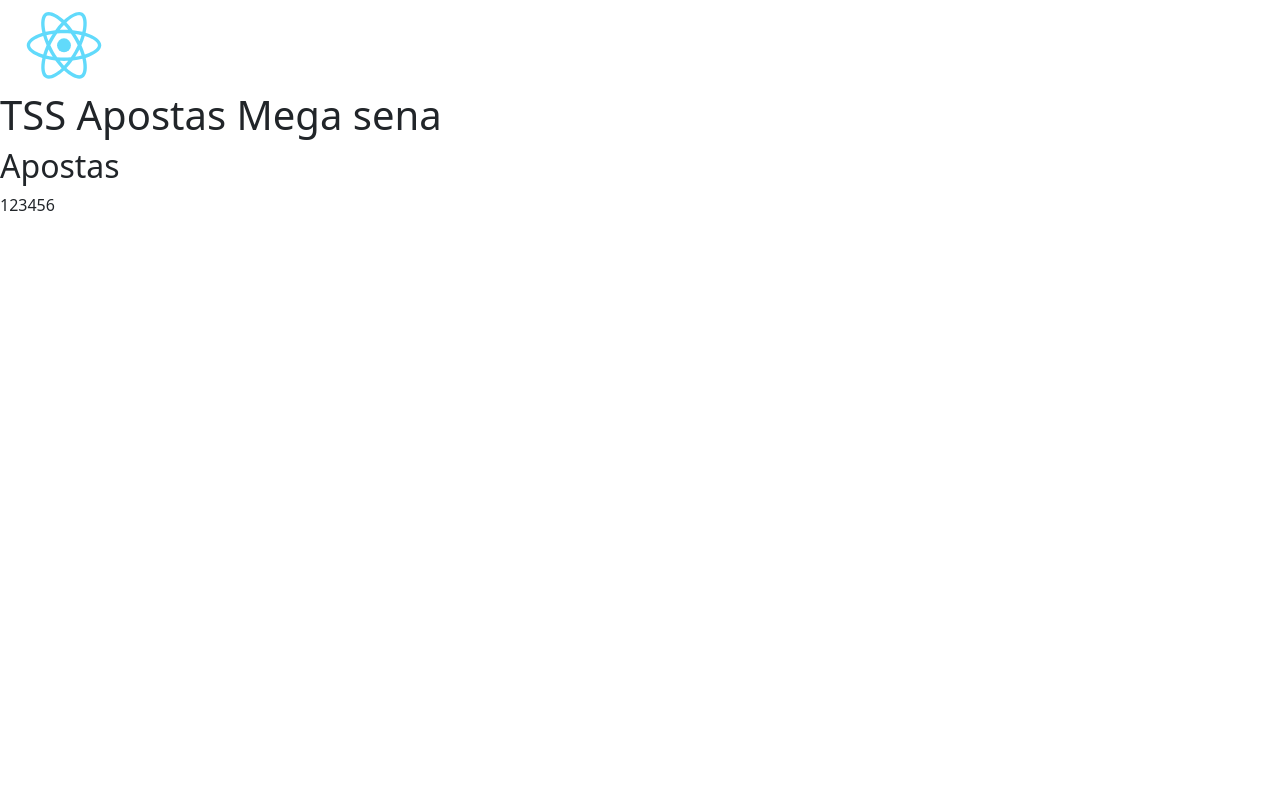
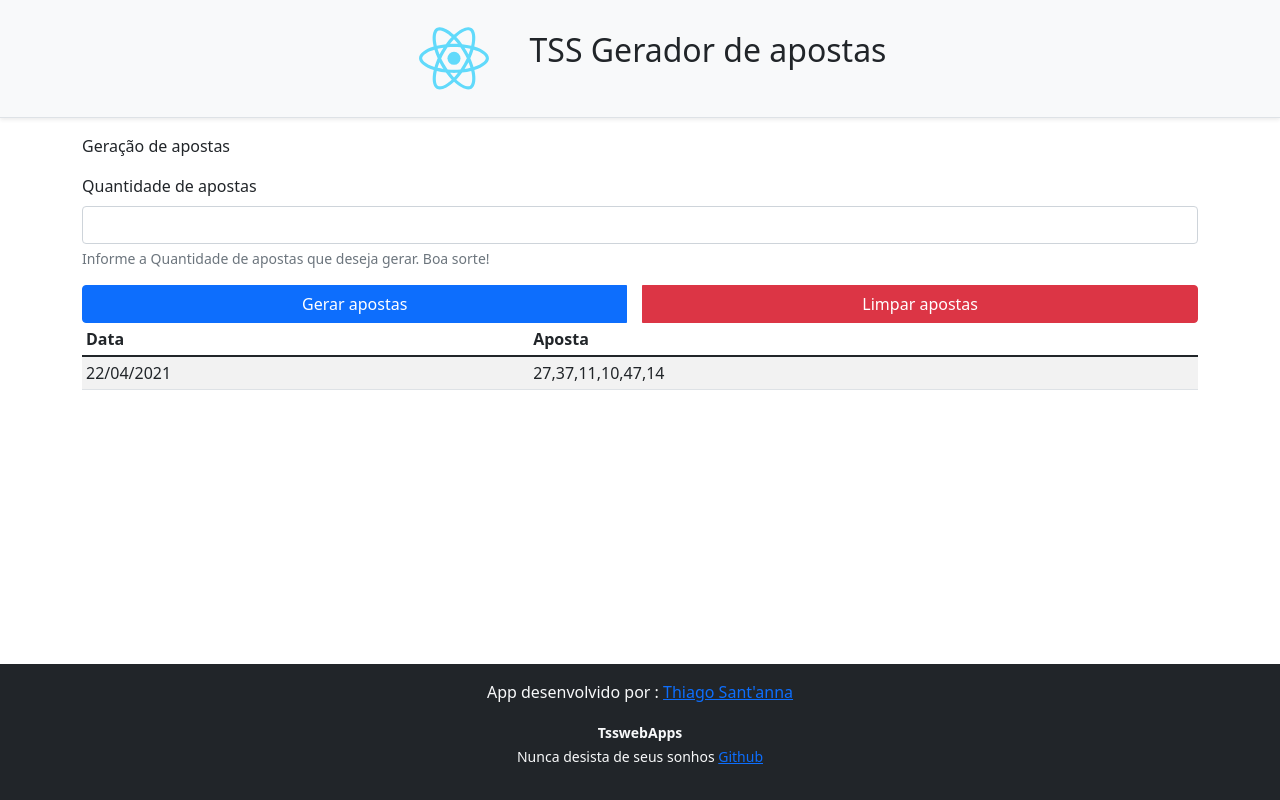
Before and after one commit to thiago-santanna/tss-apostas-web, a React (Create React App) app: page / in a window 1280 px wide. Built offline with nearby package versions, Linux system fonts and the light colour scheme; no server answers.

Commit message:
app ja fazendo requisicao

```diff
--- a/package.json
+++ b/package.json
@@ -6,6 +6,7 @@
     "@testing-library/jest-dom": "^5.16.1",
     "@testing-library/react": "^12.1.2",
     "@testing-library/user-event": "^13.5.0",
+    "axios": "^0.24.0",
     "bootstrap": "^5.1.3",
     "react": "^17.0.2",
     "react-dom": "^17.0.2",
--- a/src/App.js
+++ b/src/App.js
@@ -1,21 +1,33 @@
-import logo from './logo.svg';
+
 import './App.css';
+import Apostas from './components/apostas';
+import Footer from './components/footer';
+import NavBar from './components/navbar';
 
 function App() {
   return (
-    <div>
-      <header>
-        <img src={logo} className="App-logo" alt="logo" />
-        <h1>TSS Apostas Mega sena</h1>
-      </header>
-      <main>
-        <h2>Apostas</h2>
-        <span>123456</span>
-      </main>
-      <footer>
+    <>
+      <NavBar />
+      <div className="container">
+        <p className="">Geração de apostas</p>
+        <main className="content">
+          <form className="for">
+            <div className="mb-3">
+              <label htmlFor="exampleInputEmail1" className="form-label">Quantidade de apostas</label>
+              <input type="email" className="form-control" id="exampleInputEmail1" aria-describedby="emailHelp" />
+              <div id="emailHelp" className="form-text">Informe a Quantidade de apostas que deseja gerar. Boa sorte!</div>
+            </div>
 
-      </footer>
-    </div>
+            <div className="d-flex gap-3 btn-group" role="group" aria-label="Basic example">
+              <button type="button" className="btn btn-primary">Gerar apostas</button>
+              <button type="button" className="btn btn-danger">Limpar apostas</button>
+            </div>
+          </form>
+          <Apostas />
+        </main>
+      </div>
+      <Footer />
+    </>
   );
 }
 
--- /dev/null
+++ b/src/components/apostas/index.js
@@ -0,0 +1,41 @@
+import axios from "axios";
+import { useEffect, useState } from "react";
+
+function Apostas() {
+  const URL_BASE_PROD = process.env.REACT_APP_BACKEND_URL ?? 'http://localhost:8080';
+
+
+  const [apostas, setApostas] = useState([])
+  const [quantidadeAposta, setQuantidadeAposta] = useState(1)
+
+  console.log('URL_BASE_PROD')
+  console.log(URL_BASE_PROD)
+
+  useEffect(() => {
+    axios.get(`${URL_BASE_PROD}/gerar-apostas/${quantidadeAposta}`)
+      .then(response => {
+        setApostas(response.data);
+      })
+  }, [])
+
+  return (
+    <div className="table-responsive">
+      <table className="table table-striped table-sm">
+        <thead>
+          <tr>
+            <th>Data</th>
+            <th>Aposta</th>
+          </tr>
+        </thead>
+        <tbody>
+          <tr>
+            <td>22/04/2021</td>
+            <td>27,37,11,10,47,14</td>
+          </tr>
+        </tbody>
+      </table>
+    </div>
+  )
+}
+
+export default Apostas;
--- /dev/null
+++ b/src/components/footer/index.js
@@ -0,0 +1,26 @@
+
+function Footer() {
+  return (
+    <footer className="footer mt-auto py-3 bg-dark">
+      <div className="container">
+        <p className="text-light">
+          App desenvolvido por <span>: </span>
+          <a href="https://www.linkedin.com/in/thiago-sant-anna-800a9a33/"
+            target="_blank" rel="noreferrer">
+            Thiago Sant'anna
+          </a>
+        </p>
+        <p className="text-light">
+          <small>
+            <strong>TsswebApps
+            </strong><br />
+            Nunca desista de seus sonhos
+            <span></span> <a href="https://github.com/xThiagoSant" target="_blank" rel="noreferrer">Github</a>
+          </small>
+        </p>
+      </div>
+    </footer>
+  )
+}
+
+export default Footer;
--- /dev/null
+++ b/src/components/navbar/index.js
@@ -0,0 +1,13 @@
+import logo from '../../logo.svg';
+function NavBar() {
+  return (
+    <div>
+      <div className="d-flex flex-column justify-content-center align-items-center flex-md-row p-3 px-md-4 mb-3 bg-light border-bottom shadow-sm gap-3">
+        <img src={logo} alt="TssWebApps" width="120" />
+        <p className="fs-2">TSS Gerador de apostas</p>
+      </div>
+    </div>
+  )
+}
+
+export default NavBar;
```
Also changed, not shown: src/index.css (line endings or trailing spaces), 2 other files (tests, documents, lock files or other folders).
